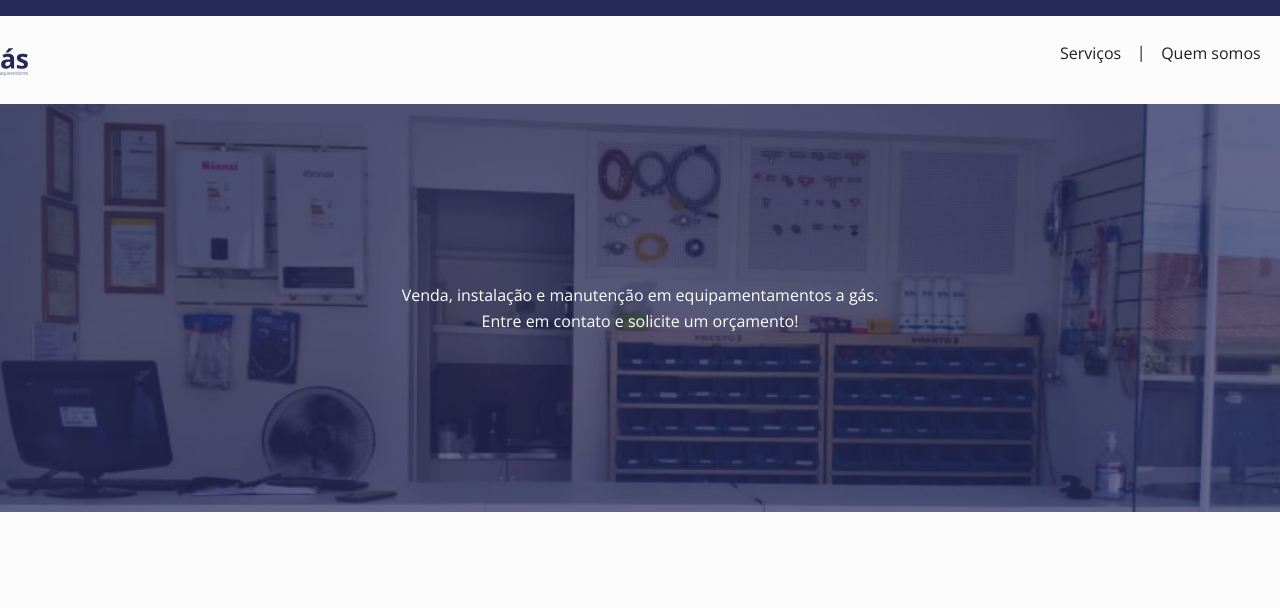
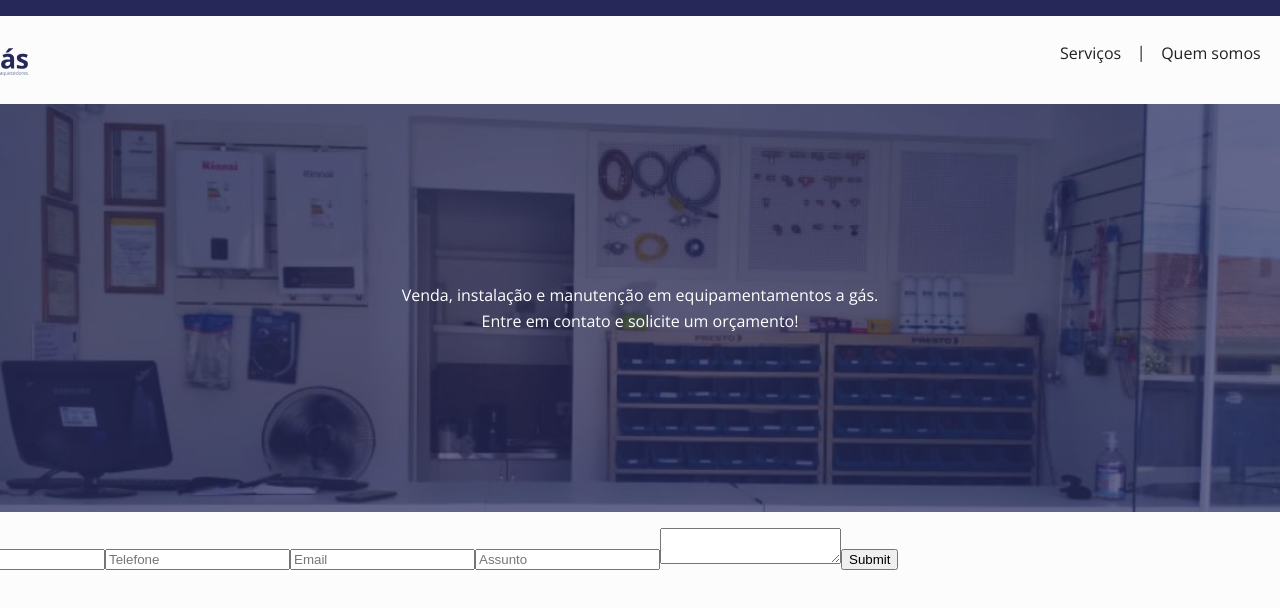
Before and after one commit to KRPLAB/bragas-aquecedores, a React (Vite) app: page / in a window 1280 px wide. Shown: the top 608 px of the page. Built offline with nearby package versions, Linux system fonts and the light colour scheme.

Commit message:
seção de contato criada, falta otimizar

```diff
--- a/package.json
+++ b/package.json
@@ -13,6 +13,7 @@
     "axios": "^1.7.2",
     "react": "^18.2.0",
     "react-dom": "^18.2.0",
+    "react-hook-form": "^7.51.5",
     "sass": "^1.77.2"
   },
   "devDependencies": {
--- a/src/App.jsx
+++ b/src/App.jsx
@@ -1,6 +1,7 @@
 import { useState } from "react";
 import { Header } from "./components/Header";
 import { BannerSection } from "./components/BannerSection";
+import { ContactSection } from "./components/ContactSection";
 
 
 function App() {
@@ -10,6 +11,7 @@ function App() {
     <div className="App">
         <Header />
         <BannerSection />
+        <ContactSection />
     </div>
   )
 }
--- a/src/components/ContactSection/index.jsx
+++ b/src/components/ContactSection/index.jsx
@@ -0,0 +1,22 @@
+import { useForm } from "react-hook-form";
+
+export const ContactSection = () => {
+    const { register, handleSubmit, formState: { errors } } = useForm();
+    const onSubmit = data => console.log(data);
+    console.log(errors);
+
+    return (
+        <div>
+            <h2>Contato</h2>
+            <form onSubmit={handleSubmit(onSubmit)}>
+                <input type="text" placeholder="Nome" {...register("name", { required: true, maxLength: 80 })} />
+                <input type="tel" placeholder="Telefone" {...register("phone", { required: true, maxLength: 12 })} />
+                <input type="text" placeholder="Email" {...register("email", { required: true, pattern: /^\S+@\S+$/i })} />
+                <input type="text" placeholder="Assunto" {...register("subject", { required: true })} />
+                <textarea {...register("Mensagem", { required: true })} />
+
+                <input type="submit" />
+            </form>
+        </div>
+    );
+}
```
Also changed, not shown: 1 other file (tests, documents, lock files or other folders).
